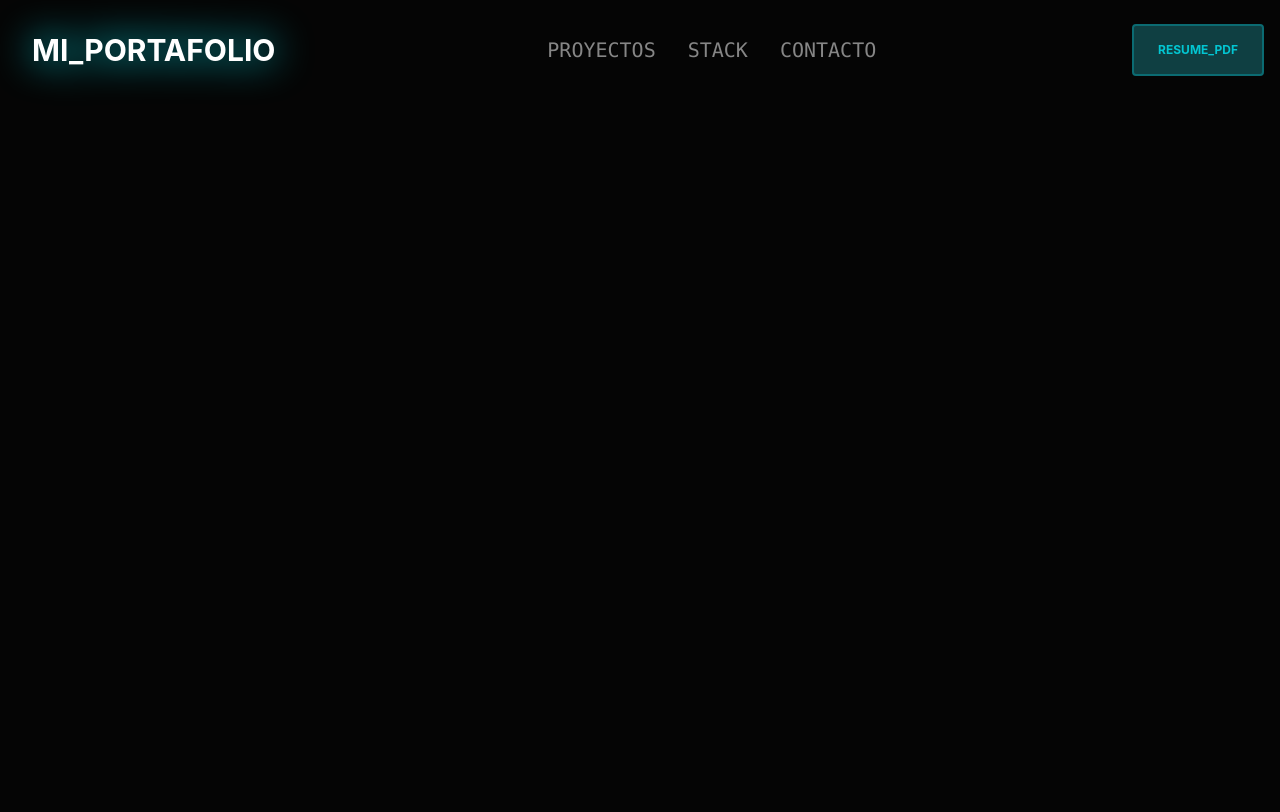
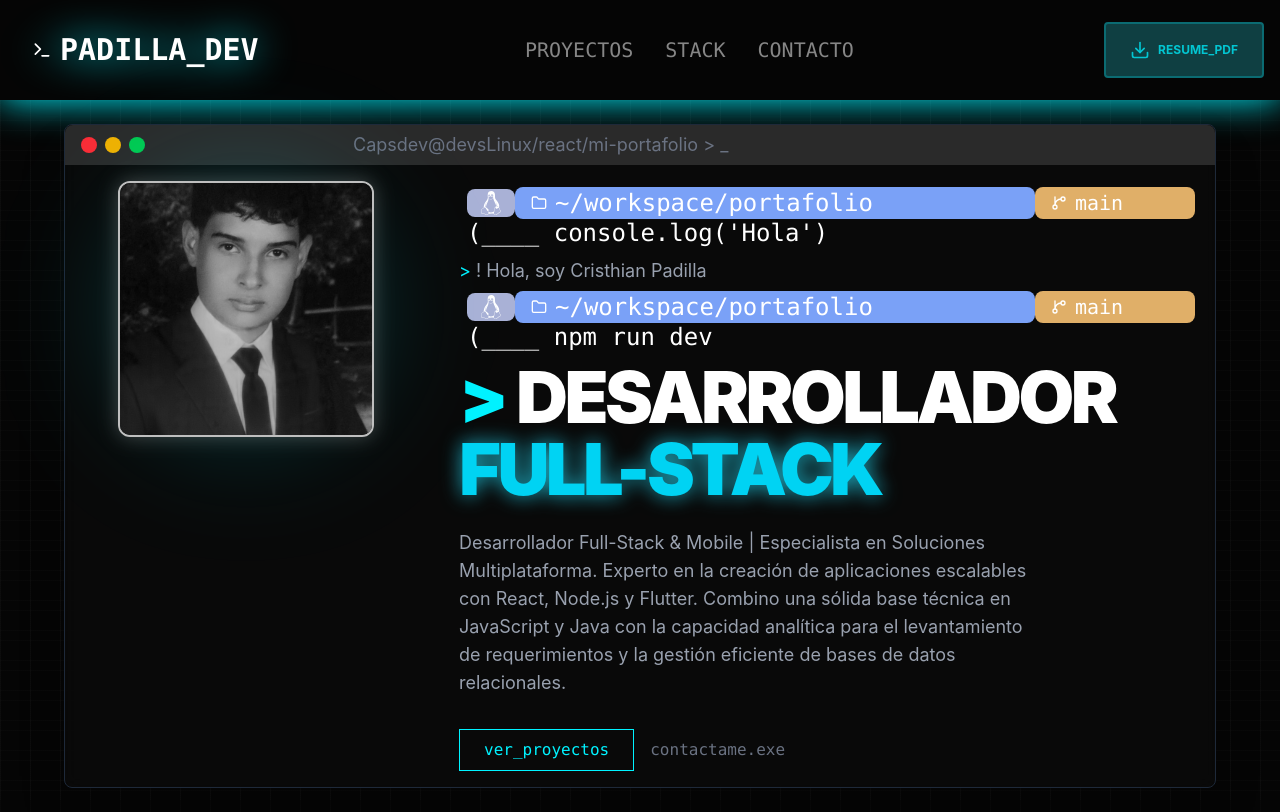
Before and after one commit to cristhianpa22/mi_portafolio, a React (Vite) app: page / in a window 1280 px wide. Built offline with nearby package versions, Linux system fonts and the light colour scheme.

Commit message:
feat: Implementar  un hero section con la descripción estética y técnica del terminal

```diff
--- a/package.json
+++ b/package.json
@@ -10,7 +10,11 @@
     "preview": "vite preview"
   },
   "dependencies": {
+    "@fortawesome/fontawesome-svg-core": "^7.2.0",
+    "@fortawesome/free-brands-svg-icons": "^7.2.0",
+    "@fortawesome/react-fontawesome": "^3.3.0",
     "@tailwindcss/vite": "^4.2.2",
+    "lucide-react": "^1.8.0",
     "react": "^19.2.4",
     "react-dom": "^19.2.4"
   },
--- a/src/App.jsx
+++ b/src/App.jsx
@@ -1,13 +1,17 @@
 import './App.css'
 import Header from './components/common/Header'
+import Hero from './feature/Hero/Hero'
 
 function App() {
 
   return (
-    <>
+    <div className="h-screen bg-terminal-grid font-sans text-white">
       <Header />
-    </>
-  )
+      <main>
+        <Hero />
+      </main>
+    </div>
+  );
 }
 
 export default App
--- a/src/components/common/Header.jsx
+++ b/src/components/common/Header.jsx
@@ -1,10 +1,12 @@
 import React from "react";
+import { Terminal, Download } from "lucide-react";
 
 const Header = () => {
   return (
-      <nav className="flex justify-between items-center bg-neutral text-[#868686] p-4">
-        <div className="text-white font-bold text-3xl racking-tight p-4 drop-shadow-[0_0_19px_var(--color-primary)]">
-          MI_PORTAFOLIO
+    <nav className="flex justify-between items-center bg-neutral text-[#868686] p-4 drop-shadow-[0_0_19px_var(--color-primary)]">
+      <div className=" flex items-center gap-2 text-white font-bold text-3xl racking-tight p-4 drop-shadow-[0_0_19px_var(--color-primary)]">
+        <Terminal size={20} />
+        <span className="font-mono font-bold">PADILLA_DEV</span>
       </div>
       <div className="hidden md:flex gap-8 font-mono text-xl">
         <a href="#projects" className="hover:text-primary transition-colors">
@@ -17,8 +19,13 @@ const Header = () => {
           CONTACTO
         </a>
       </div>
-        <button className="bg-[#0f3f42] text-[#03c6d2] px-6 py-4 rounded-sm border-2 border-[#0b6b72] font-bold hover:bg-primary hover:text-black transition-all text-xs">
-          <a href="/hoja_de_vida.pdf" download="CV_Padilla_Dev.pdf">
+      <button className="bg-[#0f3f42] text-[#03c6d2]  px-6 py-4 rounded-sm border-2 border-[#0b6b72] font-bold hover:bg-primary hover:text-black transition-all text-xs">
+        <a
+          className="flex items-center gap-2"
+          href="/hoja_de_vida.pdf"
+          download="CV_Padilla_Dev.pdf"
+        >
+          <Download size={20} />
           RESUME_PDF
         </a>
       </button>
--- /dev/null
+++ b/src/components/ui/TerminalBar.jsx
@@ -0,0 +1,34 @@
+import React from "react";
+import { FontAwesomeIcon } from "@fortawesome/react-fontawesome";
+import { faLinux } from "@fortawesome/free-brands-svg-icons";
+import { Folder, GitBranch } from "lucide-react";
+
+const TerminalBar = ({ text = "hola" }) => {
+  return (
+
+    <div className="p-2">
+      <div className="flex flex-row w-75 sm:w-85 md:w-130 lg:w-full xl:w-full h-7 justify-start items-center rounded-lg  ">
+        <div className="bg-[#a9b1d6] w-12 h-full rounded-lg flex items-center justify-center">
+          <FontAwesomeIcon icon={faLinux} className="text-white text-2xl  " />
+        </div>
+        <div className="bg-[#7aa1f7] w-90 md:w-130 h-full flex items-center justify-start p-2 lg:p-4 rounded-lg">
+          <Folder className="text-white text-3xl  pr-2" />
+          <p className="text-white text-xs md:text-xl lg:text-2xl">
+            ~/workspace/portafolio
+          </p>
+        </div>
+        <div className="bg-[#e0af68] w-35 md:w-40 h-full flex items-center justify-start p-2 lg:p-4 rounded-lg">
+          <GitBranch className="text-white text-3xl pr-2" />
+
+          <p className="text-white text-xs md:text-lg lg:text-xl">main</p>
+        </div>
+        <div className="flex items-center gap-2">
+          <span className="text-gray-500 text-lg"></span>
+        </div>
+      </div>
+      <p className="text-white text-lg md:text-2xl ">(____ {text}</p>
+    </div>
+  );
+};
+
+export default TerminalBar;
--- /dev/null
+++ b/src/feature/Hero/Hero.jsx
@@ -0,0 +1,112 @@
+import React from "react";
+import TerminalBar from "../../components/ui/TerminalBar";
+
+const Hero = () => {
+    return (
+      <section className="min-h-[80vh] flex items-center justify-center p-6 bg-terminal-grid">
+        <div className="max-w-6xl w-full items-center bg-[#0a0a0a]/80  rounded-lg border border-gray-800 backdrop-blur-sm shadow-2xl pb-4 ">
+          <div className="bg-[#2a2a2a] w-full h-full flex items-center p-4 rounded-t-lg max-h-10 mb-4 justify-start gap-2 ">
+            <div className="flex gap-2  group/controls">
+              <div className="w-4 h-4 rounded-full bg-red-500 flex items-center justify-center cursor-pointer group">
+                <svg
+                  className="w-3 h-3 text-red-900 opacity-0 group-hover:opacity-100 transition-opacity"
+                  fill="none"
+                  stroke="currentColor"
+                  viewBox="0 0 24 24"
+                >
+                  <path
+                    strokeLinecap="round"
+                    strokeLinejoin="round"
+                    strokeWidth="3"
+                    d="M6 18L18 6M6 6l12 12"
+                  />
+                </svg>
+              </div>
+
+              <div className="w-4 h-4 rounded-full bg-yellow-500 flex items-center justify-center cursor-pointer group">
+                <svg
+                  className="w-3 h-3 text-yellow-900 opacity-0 group-hover:opacity-100 transition-opacity"
+                  fill="none"
+                  stroke="currentColor"
+                  viewBox="0 0 24 24"
+                >
+                  <path
+                    strokeLinecap="round"
+                    strokeLinejoin="round"
+                    strokeWidth="3"
+                    d="M20 12H4"
+                  />
+                </svg>
+              </div>
+
+              <div className="w-4 h-4 rounded-full bg-green-500 flex items-center justify-center cursor-pointer group">
+                <svg
+                  className="w-3 h-3 text-green-900 opacity-0 group-hover:opacity-100 transition-opacity"
+                  fill="none"
+                  stroke="currentColor"
+                  viewBox="0 0 24 24"
+                >
+                  <path
+                    strokeLinecap="round"
+                    strokeLinejoin="round"
+                    strokeWidth="4"
+                    d="M4 4h16v16H4z"
+                  />
+                </svg>
+              </div>
+            </div>
+            <span className="text-gray-500 text-lg pl-50">
+              Capsdev@devsLinux/react/mi-portafolio {">"} _
+            </span>
+          </div>
+          <div className="grid grid-cols-1 md:grid-cols-12 gap-8">
+            <div className="md:col-span-4 flex justify-center">
+              <div className="relative w-64 h-64">
+                <div className="absolute inset-0 bg-primary/20 blur-3xl rounded-full"></div>
+                <img
+                  src="/WhatsApp Image 2026-04-13 at 3.21.02 PM.jpeg"
+                  alt="Cristhian Padilla"
+                  className="relative w-full h-full object-cover border-2 border-primary rounded-xl grayscale hover:grayscale-0 transition-all duration-500 shadow-[0_0_20px_rgba(0,255,255,0.3)]"
+                />
+              </div>
+            </div>
+
+            <div className="md:col-span-8 font-mono">
+              <TerminalBar text="console.log('Hola')" />
+              <p className="text-gray-400 font-sans text-lg max-w-xl">
+                <span className="text-primary">&gt;</span> ! Hola, soy Cristhian
+                Padilla
+              </p>
+              <TerminalBar text="npm run dev" />
+              <h2 className="text-4xl md:text-7xl font-black tracking-tighter uppercase font-sans ">
+                <span className="text-primary ">&gt;</span> Desarrollador{" "}
+                <span className="text-cyan-400 drop-shadow-[0_0_10px_rgba(34,211,238,0.8)]">
+                  Full-Stack
+                </span>
+              </h2>
+
+              <p className="mt-6 text-gray-400 font-sans text-lg max-w-xl">
+                Desarrollador Full-Stack & Mobile | Especialista en Soluciones
+                Multiplataforma. Experto en la creación de aplicaciones
+                escalables con React, Node.js y Flutter. Combino una sólida base
+                técnica en JavaScript y Java con la capacidad analítica para el
+                levantamiento de requerimientos y la gestión eficiente de bases
+                de datos relacionales.
+              </p>
+
+              <div className="mt-8 flex gap-4">
+                <button className="border border-primary text-primary px-6 py-2 hover:bg-primary/10 transition-all">
+                  <a href="#proyectos">ver_proyectos</a>
+                </button>
+                <button className="text-gray-500 hover:text-white transition-colors">
+                  <a href="#contacto">contactame.exe</a>
+                </button>
+              </div>
+            </div>
+          </div>
+        </div>
+      </section>
+    );
+};
+
+export default Hero;
--- a/src/index.css
+++ b/src/index.css
@@ -19,3 +19,13 @@
     color: white;
   }
 }
+
+@layer utilities {
+  .bg-terminal-grid {
+    background-color: var(--color-obsidian);
+    background-image:
+      linear-gradient(rgba(45, 45, 45, 0.1) 1px, transparent 1px),
+      linear-gradient(90deg, rgba(45, 45, 45, 0.1) 1px, transparent 1px);
+    background-size: 30px 30px;
+  }
+}
```
Also changed, not shown: public/WhatsApp Image 2026-04-13 at 3.21.02 PM.jpeg (added), 1 other file (tests, documents, lock files or other folders). Lines whose indentation alone changed are shown as unchanged.
